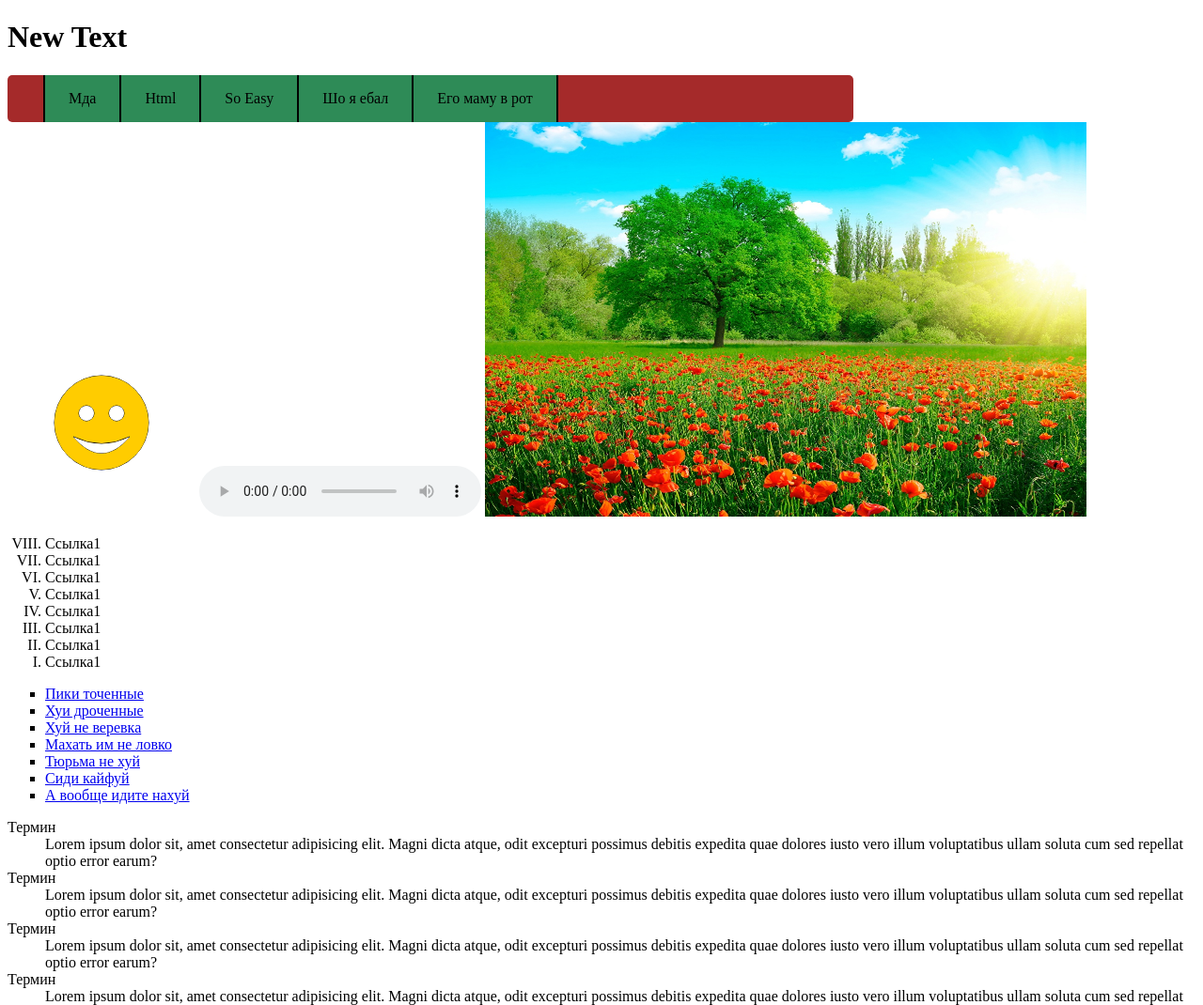
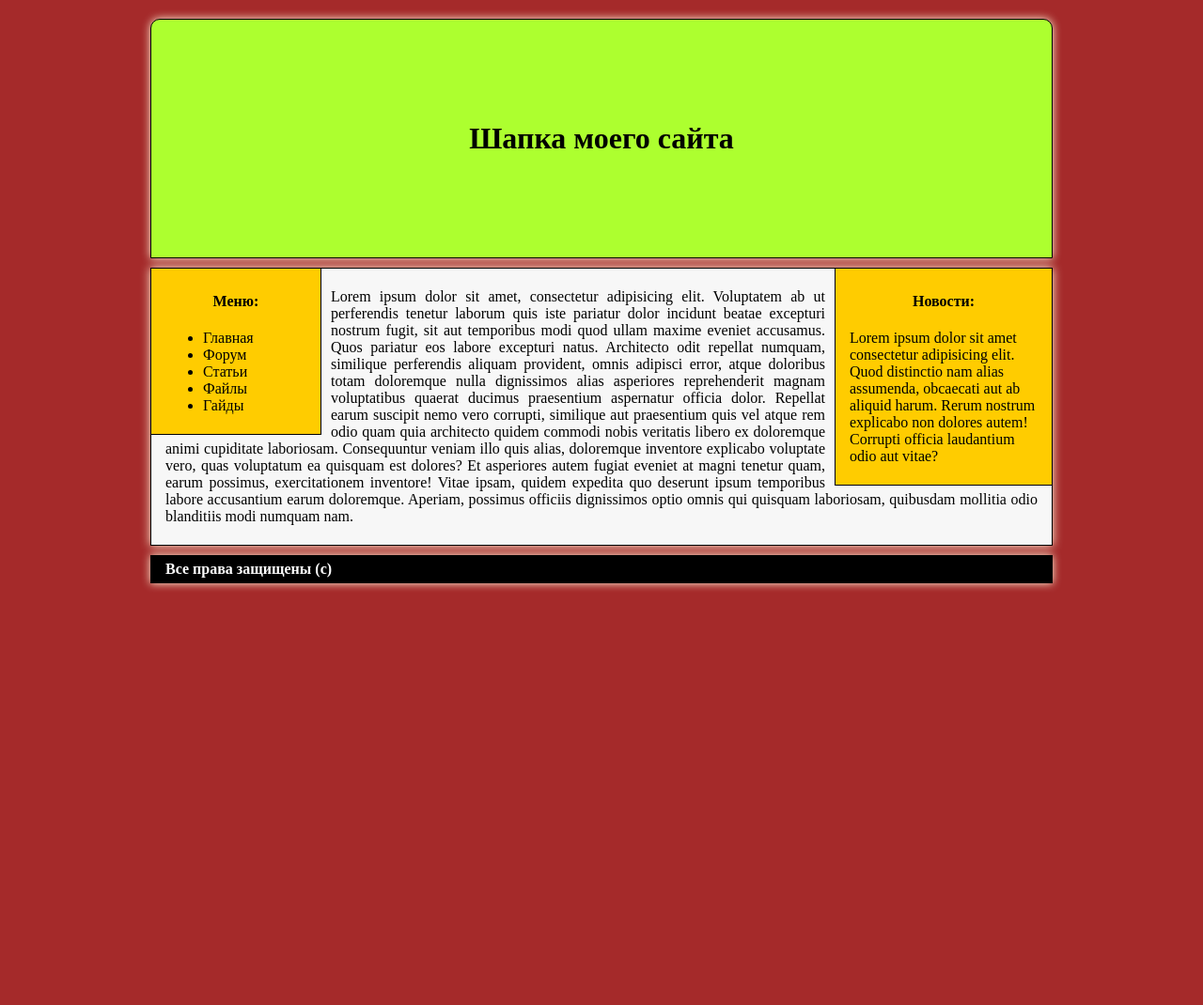
Before and after one commit to dmitriieremenko/vovkaloshara, a plain HTML site: page index.html in a window 1280 px wide. Shown: the top 1070 px of the page at 94% size. After the commit the page ends 800 px from the top, so only its background shows below. Drawn offline with Linux system fonts and the light colour scheme.

Commit message:
test site

```diff
--- a/css/main.css
+++ b/css/main.css
@@ -1,30 +1,48 @@
-nav {
+body {
     background: brown;
-    border-radius: 5px;
-    height: 50px;
-    line-height: 50px;
-    max-width: 900px;
+    max-width: 960px;
+    margin: 0 auto;
 }
-menu {
-    list-style: none;
+div {
+    border: 1px solid black;
+    padding: 5px 15px;
 }
-menu li {
-    display: inline-block;
-    padding: 0 25px;
-    background-color:seagreen;
-    height: 50px;
-    margin: 0 -2px;
-    border-right: solid 2px black;
+h4 {
+    text-align: center;
 }
-menu li:first-child {
-    border-left: solid 2px black;
+.header {
+    border-radius: 10px 10px 0 0;
+    margin-top: 20px;
+    background: greenyellow;
+    min-height: 200px;
+    line-height: 200px;
+    text-align: center;
+    margin-bottom: 10px;
+    box-shadow: 0 0 10px cornsilk;
 }
-menu li:hover {
-    background: blueviolet;
+.sidebar {
+    background: rgb(255, 204, 0);
+    float: left;
+    margin-right: 10px;
+    max-width: 200px;
+    min-width: 150px;
 }
-menu li a {
-    display: inline-block;
-    height: 50px;
-    color: #000000;
-    text-decoration: none;
+.sidebar1 {
+    background: rgb(255, 204, 0);
+    float: right;
+    margin-left: 10px;
+    max-width: 200px;
 }
+.conteiner {
+    background: rgb(247, 247, 247);
+    margin-bottom: 10px;
+    box-shadow:0 0 10px cornsilk;
+    text-align: justify;
+}
+.footer {
+    font-weight: bold;
+    color: rgb(255, 255, 255);
+    background: rgb(0, 0, 0);
+    box-shadow:0 0 10px cornsilk;
+
+}
--- a/index.html
+++ b/index.html
@@ -3,99 +3,33 @@
 <head>
     <meta charset="UTF-8">
     <meta name="viewport" content="width=device-width, initial-scale=1.0">
-    <meta name="author" content="unravemaN">
     <meta http-equiv="X-UA-Compatible" content="ie=edge">
-    <title>Мой первый сайт</title>
+    <title>Document</title>
     <link rel="stylesheet" href="css/main.css">
-    <link rel="shortcut icon" href="img/favicon.ico" type="image/x-icon">
 </head>
-<script>
-    window.onload = function() {
-     var drawingCanvas = document.getElementById('smile');
-     if(drawingCanvas && drawingCanvas.getContext) {
-      var context = drawingCanvas.getContext('2d');
-      context.strokeStyle = "#000";
-      context.fillStyle = "#fc0";
-      context.beginPath();
-      context.arc(100,100,50,0,Math.PI*2,true);
-      context.closePath();
-      context.stroke();
-      context.fill();
-      context.fillStyle = "#fff";
-      context.beginPath();
-      context.arc(84,90,8,0,Math.PI*2,true);
-      context.closePath();
-      context.stroke();
-      context.fill();
-      context.beginPath();
-      context.arc(116,90,8,0,Math.PI*2,true);
-      context.closePath();
-      context.stroke();
-      context.fill();
-      context.beginPath();
-      context.moveTo(70,115);
-      context.quadraticCurveTo(100,130,130,115);
-      context.quadraticCurveTo(100,150,70,115);
-      context.closePath();
-      context.stroke();
-      context.fill();
-     }
-    }
-   </script>
 <body>
-    <header class="header">
-<h1>New Text</h1>
-<nav>
-    <menu>
-        <li><a href="https://earth.google.com/web/" target="_blank">Мда</a></li>
-        <li><a href="https://earth.google.com/web/" target="_blank">Html</a></li>
-        <li><a href="https://earth.google.com/web/" target="_blank">So Easy</a></li>
-        <li><a href="https://earth.google.com/web/" target="_blank">Шо я ебал</a></li>
-        <li><a href="https://earth.google.com/web/" target="_blank">Его маму в рот</a></li>
-    </menu>
-</nav>
-    </header>
-    <section>
-    <canvas id="smile" width="200" height="200"></canvas>
-    <audio src="audio/PharaoH.mp3" controls loop></audio>
-<img src="img/1.jpg" alt="Map" width="640" height="420" usemap="#Navigation">
-<map name="Navigation">
-<area shape="circle" coords="490,370,220" href="https://earth.google.com/web/" alt="Ссылка1">
-    <ol type="I" reversed>
-       <li>Ссылка1</li>
-       <li>Ссылка1</li>
-       <li>Ссылка1</li>
-       <li>Ссылка1</li>
-       <li>Ссылка1</li>
-       <li>Ссылка1</li>
-       <li>Ссылка1</li>
-       <li>Ссылка1</li>
-    </ol>
-<ul type="square">
-    <li><a href="https://earth.google.com/web/">Пики точенные</a></li>
-    <li><a href="https://earth.google.com/web/">Хуи дроченные</a></li>
-    <li><a href="https://earth.google.com/web/">Хуй не веревка</a></li>
-    <li><a href="https://earth.google.com/web/">Махать им не ловко</a></li>
-    <li><a href="https://earth.google.com/web/">Тюрьма не хуй</a></li>
-    <li><a href="https://earth.google.com/web/">Сиди кайфуй</a></li>
-    <li><a href="https://earth.google.com/web/">А вообще идите нахуй</a></li>
-</ul>
-<dl>
-    <dt>Термин</dt>
-    <dd>Lorem ipsum dolor sit, amet consectetur adipisicing elit. Magni dicta atque, odit excepturi possimus debitis expedita quae dolores iusto vero illum voluptatibus ullam soluta cum sed repellat optio error earum?</dd>
-    <dt>Термин</dt>
-    <dd>Lorem ipsum dolor sit, amet consectetur adipisicing elit. Magni dicta atque, odit excepturi possimus debitis expedita quae dolores iusto vero illum voluptatibus ullam soluta cum sed repellat optio error earum?</dd>
-    <dt>Термин</dt>
-    <dd>Lorem ipsum dolor sit, amet consectetur adipisicing elit. Magni dicta atque, odit excepturi possimus debitis expedita quae dolores iusto vero illum voluptatibus ullam soluta cum sed repellat optio error earum?</dd>
-    <dt>Термин</dt>
-    <dd>Lorem ipsum dolor sit, amet consectetur adipisicing elit. Magni dicta atque, odit excepturi possimus debitis expedita quae dolores iusto vero illum voluptatibus ullam soluta cum sed repellat optio error earum?</dd>
-    <dt>Термин</dt>
-    <dd>Lorem ipsum dolor sit, amet consectetur adipisicing elit. Magni dicta atque, odit excepturi possimus debitis expedita quae dolores iusto vero illum voluptatibus ullam soluta cum sed repellat optio error earum?</dd>
-</dl>
-    </section>
-    <footer>
-<h1>Contacts</h1>
-<p>Number: 5555555</p>
-    </footer>
+    <div class="header">
+<h1>Шапка моего сайта</h1>
+    </div>
+    <div class="sidebar">
+        <h4>Меню:</h4>
+        <ul>
+            <li><a href="#"></a>Главная</li>
+            <li><a href="#"></a>Форум</li>
+            <li><a href="#"></a>Статьи</li>
+            <li><a href="#"></a>Файлы</li>
+            <li><a href="#"></a>Гайды</li>
+        </ul>
+    </div>
+    <div class="sidebar1">
+        <h4>Новости:</h4>
+        <p>Lorem ipsum dolor sit amet consectetur adipisicing elit. Quod distinctio nam alias assumenda, obcaecati aut ab aliquid harum. Rerum nostrum explicabo non dolores autem! Corrupti officia laudantium odio aut vitae?</p>
+    </div>
+    <div class="conteiner">
+        <p>Lorem ipsum dolor sit amet, consectetur adipisicing elit. Voluptatem ab ut perferendis tenetur laborum quis iste pariatur dolor incidunt beatae excepturi nostrum fugit, sit aut temporibus modi quod ullam maxime eveniet accusamus. Quos pariatur eos labore excepturi natus. Architecto odit repellat numquam, similique perferendis aliquam provident, omnis adipisci error, atque doloribus totam doloremque nulla dignissimos alias asperiores reprehenderit magnam voluptatibus quaerat ducimus praesentium aspernatur officia dolor. Repellat earum suscipit nemo vero corrupti, similique aut praesentium quis vel atque rem odio quam quia architecto quidem commodi nobis veritatis libero ex doloremque animi cupiditate laboriosam. Consequuntur veniam illo quis alias, doloremque inventore explicabo voluptate vero, quas voluptatum ea quisquam est dolores? Et asperiores autem fugiat eveniet at magni tenetur quam, earum possimus, exercitationem inventore! Vitae ipsam, quidem expedita quo deserunt ipsum temporibus labore accusantium earum doloremque. Aperiam, possimus officiis dignissimos optio omnis qui quisquam laboriosam, quibusdam mollitia odio blanditiis modi numquam nam.</p>
+    </div>
+    <div class="footer">
+        Все права защищены (с)
+    </div>
 </body>
 </html>
```
